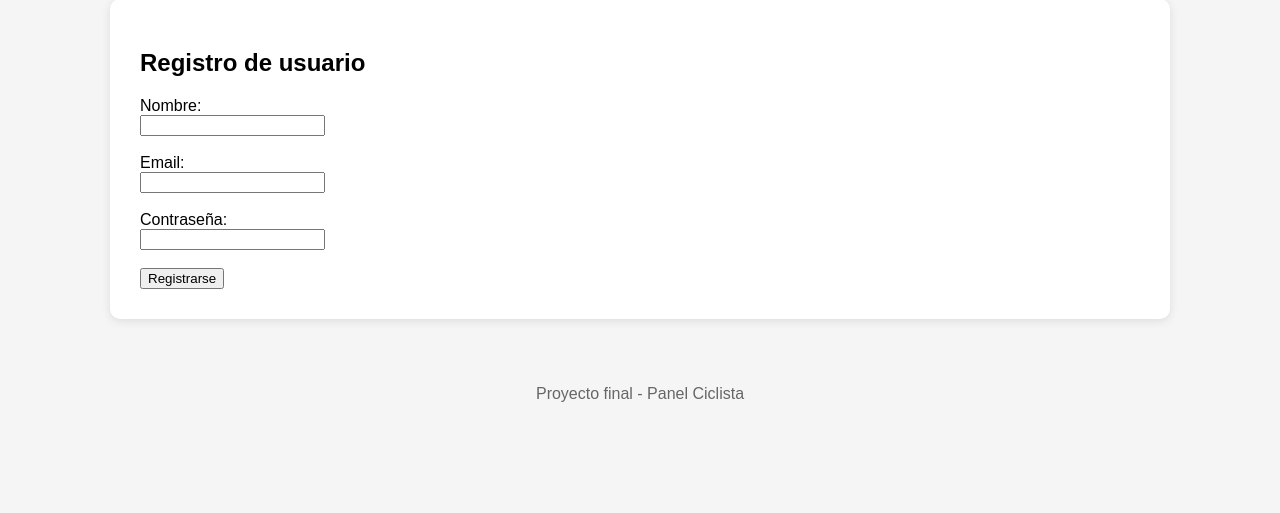
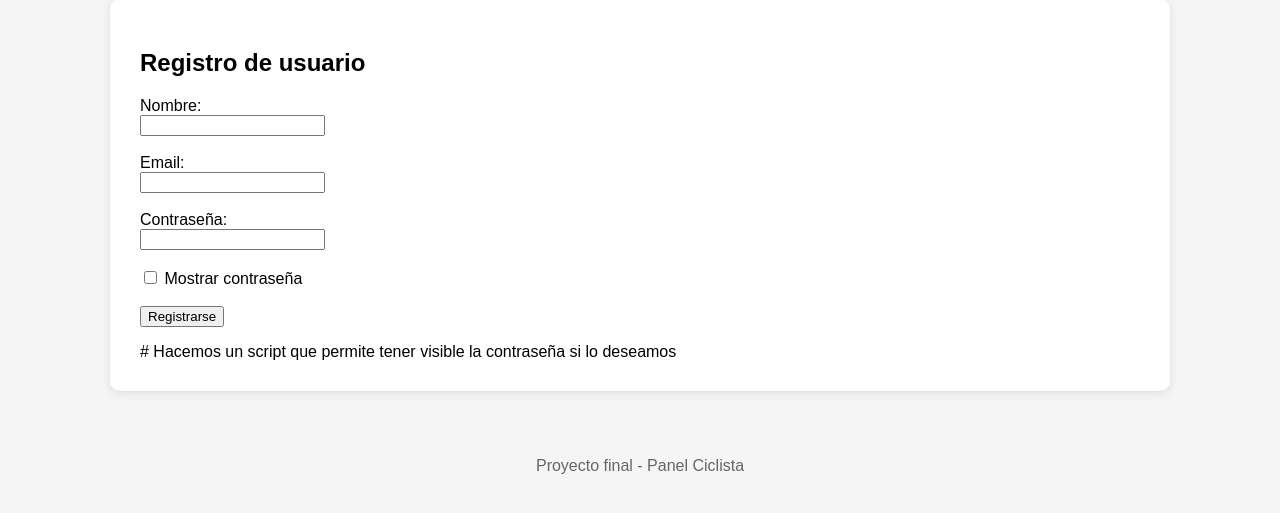
Before and after one commit to Thealex04/proyecto_final, a Flask app: page /register in a window 1280 px wide. Shown: the part 169-682 px from the top of the page. Run offline with Flask 3, Linux system fonts and the light colour scheme.

Commit message:
Avanzamos en el frontend

```diff
--- a/src/visualizacion.py
+++ b/src/visualizacion.py
@@ -104,7 +104,7 @@ def grafico_paises_ganadores(df):
 
     paises = df["pais"].value_counts()
 
-    plt.figure(figsize=(8,5))
+    plt.figure(figsize=(14,6))
 
     plt.bar(paises.index, paises.values, color="purple", label="Victorias")
 
@@ -112,7 +112,9 @@ def grafico_paises_ganadores(df):
     plt.xlabel("Pais")
     plt.ylabel("Numero de victorias")
 
-    plt.grid(True)
+    plt.xticks(rotation=45, ha="right")
+
+    plt.grid(True, axis="y", linestyle="--", alpha=0.7)
 
     plt.legend()
 
--- a/templates/register.html
+++ b/templates/register.html
@@ -1,5 +1,3 @@
-<!DOCTYPE html>
-<html>
 {% extends 'base.html' %}
 
 {% block content %}
@@ -15,7 +13,25 @@
     <label for="password">Contraseña:</label><br>
     <input type="password" name="password" id="password" required><br><br>
 
+    <input type="checkbox" id="mostrarContraseña">
+    <label for="mostrarContraseña">Mostrar contraseña</label>
+
+    <br><br>
+
     <button type="submit">Registrarse</button>
 </form>
+
+# Hacemos un script que permite tener visible la contraseña si lo deseamos
+<script>
+    const checkbox = document.getElementById("mostrarContraseña")
+    const password = document.getElementById("password")
+
+    checkbox.addEventListener("change", function() {
+        if (this.checked) {
+            password.type = "text";
+        } else {
+            password.type = "password";
+        }
+        });
+</script>
 {% endblock%}
-</html>
```
Also changed, not shown: static/graficos/paises.png. Lines whose indentation alone changed are shown as unchanged.
